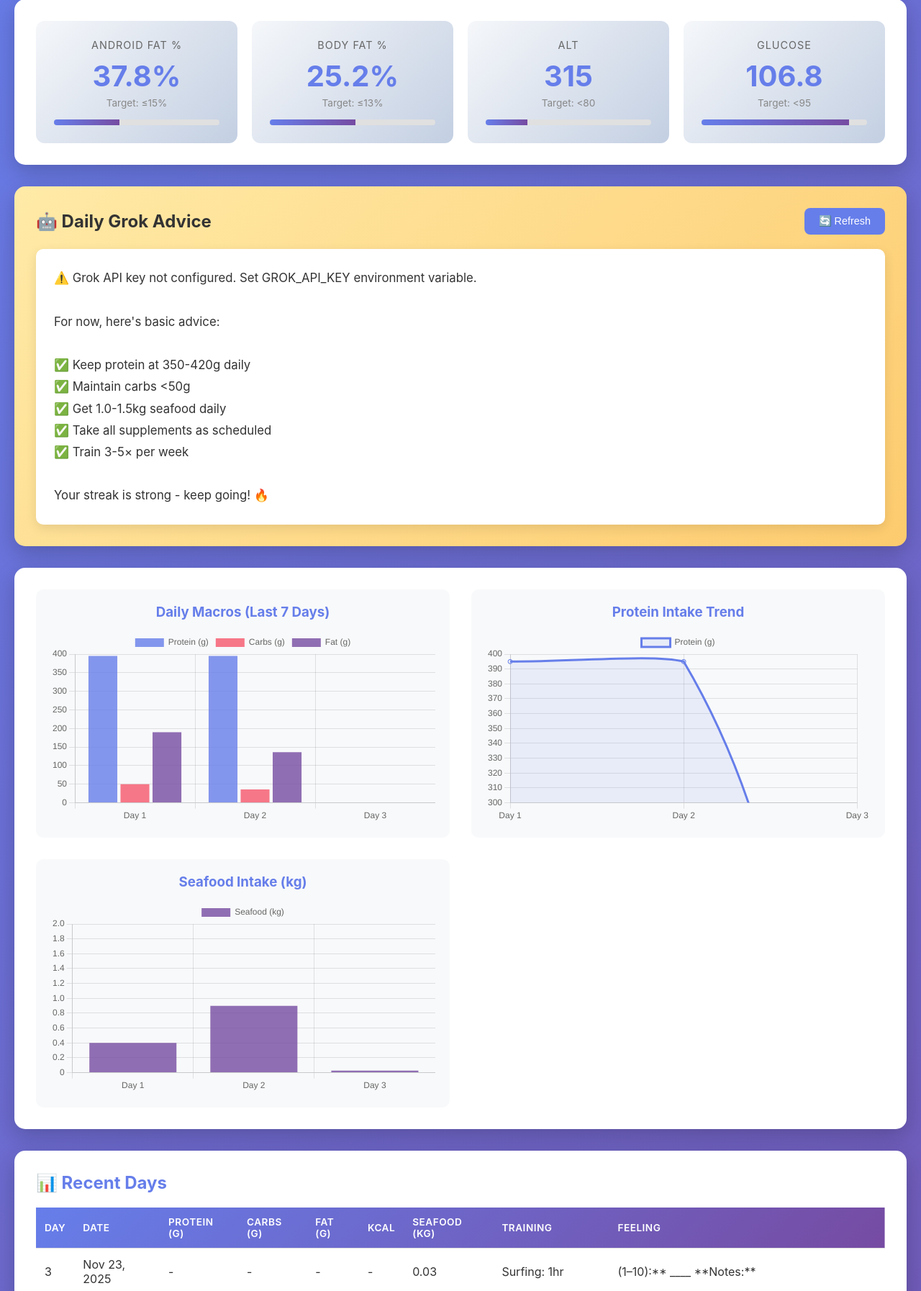
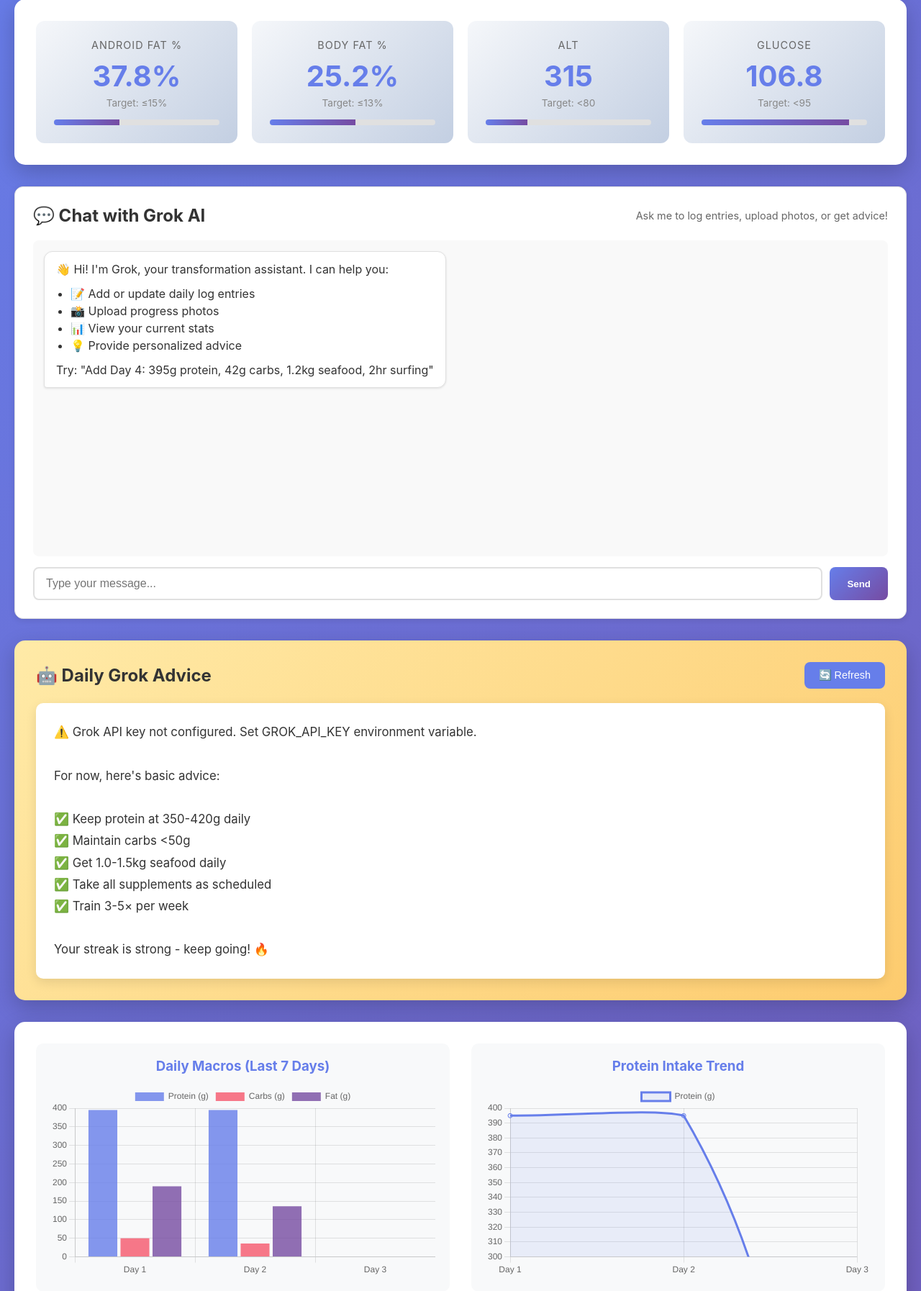
Before and after one commit to bhuram1980/transformation-dashboard, a Flask app: page / in a window 1280 px wide. Shown: the part 327-2121 px from the top of the page at 72% size. Run offline with Flask 3, Linux system fonts and the light colour scheme; data that the repository does not hold is empty; some libraries are stand-ins or nearby versions.

Commit message:
Add Grok chat interface with function calling for logging, uploading, and data access

```diff
--- a/app.py
+++ b/app.py
@@ -308,6 +308,392 @@ def get_data():
         'goal': goal_info,
         'total_days': len(daily_logs)
     })
+
+
+@app.route('/api/chat', methods=['POST'])
+def chat_with_grok():
+    """Chat endpoint with Grok AI - supports function calling for app actions"""
+    if not GROK_API_KEY:
+        return jsonify({
+            'error': 'Grok API key not configured. Set GROK_API_KEY environment variable.'
+        }), 500
+
+    try:
+        import requests
+
+        data = request.json
+        user_message = data.get('message', '')
+        conversation_history = data.get('history', [])
+
+        if not user_message:
+            return jsonify({'error': 'No message provided'}), 400
+
+        # Prepare function definitions for Grok
+        functions = [
+            {
+                "name": "upload_photo",
+                "description": "Upload a progress photo. User will provide the photo file.",
+                "parameters": {
+                    "type": "object",
+                    "properties": {
+                        "description": {
+                            "type": "string",
+                            "description": "Description of the photo (e.g., 'Day 4 progress photo', 'Fish plate')"
+                        }
+                    },
+                    "required": ["description"]
+                }
+            },
+            {
+                "name": "add_day_entry",
+                "description": "Add a new day entry to the transformation log",
+                "parameters": {
+                    "type": "object",
+                    "properties": {
+                        "day": {
+                            "type": "integer",
+                            "description": "Day number"
+                        },
+                        "date": {
+                            "type": "string",
+                            "description": "Date in format 'Month Day, Year' (e.g., 'Nov 24, 2025')"
+                        },
+                        "protein": {
+                            "type": "number",
+                            "description": "Protein in grams"
+                        },
+                        "carbs": {
+                            "type": "number",
+                            "description": "Carbs in grams"
+                        },
+                        "fat": {
+                            "type": "number",
+                            "description": "Fat in grams"
+                        },
+                        "kcal": {
+                            "type": "number",
+                            "description": "Calories"
+                        },
+                        "seafood_kg": {
+                            "type": "number",
+                            "description": "Seafood in kilograms"
+                        },
+                        "training": {
+                            "type": "string",
+                            "description": "Training description (e.g., '2hr surfing + gym')"
+                        },
+                        "supplements": {
+                            "type": "string",
+                            "description": "Supplements taken (e.g., 'All', 'All except NAC')"
+                        },
+                        "feeling": {
+                            "type": "string",
+                            "description": "How you felt (e.g., 'Great energy', 'Legendary start')"
+                        },
+                        "notes": {
+                            "type": "string",
+                            "description": "Additional notes"
+                        }
+                    },
+                    "required": ["day", "date", "protein", "carbs", "fat"]
+                }
+            },
+            {
+                "name": "update_day_entry",
+                "description": "Update an existing day entry in the transformation log",
+                "parameters": {
+                    "type": "object",
+                    "properties": {
+                        "day": {
+                            "type": "integer",
+                            "description": "Day number to update"
+                        },
+                        "protein": {
+                            "type": "number",
+                            "description": "Updated protein in grams"
+                        },
+                        "carbs": {
+                            "type": "number",
+                            "description": "Updated carbs in grams"
+                        },
+                        "fat": {
+                            "type": "number",
+                            "description": "Updated fat in grams"
+                        },
+                        "kcal": {
+                            "type": "number",
+                            "description": "Updated calories"
+                        },
+                        "seafood_kg": {
+                            "type": "number",
+                            "description": "Updated seafood in kilograms"
+                        },
+                        "training": {
+                            "type": "string",
+                            "description": "Updated training description"
+                        },
+                        "feeling": {
+                            "type": "string",
+                            "description": "Updated feeling"
+                        }
+                    },
+                    "required": ["day"]
+                }
+            },
+            {
+                "name": "get_current_data",
+                "description": "Get current transformation data (baseline, recent days, stats)",
+                "parameters": {
+                    "type": "object",
+                    "properties": {},
+                    "required": []
+                }
+            },
+            {
+                "name": "get_photos",
+                "description": "Get list of uploaded progress photos",
+                "parameters": {
+                    "type": "object",
+                    "properties": {},
+                    "required": []
+                }
+            }
+        ]
+
+        # Build conversation messages
+        messages = [
+            {
+                "role": "system",
+                "content": """You are a helpful AI assistant for a transformation/fitness tracking app.
+You can help users:
+- Add or update daily log entries
+- Upload progress photos
+- View current data and stats
+- Provide advice based on their progress
+
+Be friendly, concise, and actionable. When adding day entries, format them in markdown following the existing log format."""
+            }
+        ]
+
+        # Add conversation history
+        for msg in conversation_history[-10:]:  # Keep last 10 messages
+            messages.append({
+                "role": msg.get("role", "user"),
+                "content": msg.get("content", "")
+            })
+
+        # Add current user message
+        messages.append({
+            "role": "user",
+            "content": user_message
+        })
+
+        # Call Grok API with function calling
+        headers = {
+            'Authorization': f'Bearer {GROK_API_KEY}',
+            'Content-Type': 'application/json'
+        }
+
+        payload = {
+            "model": "grok-beta",
+            "messages": messages,
+            "functions": functions,
+            "temperature": 0.7,
+            "max_tokens": 1000
+        }
+
+        response = requests.post(
+            'https://api.x.ai/v1/chat/completions',
+            headers=headers,
+            json=payload,
+            timeout=30
+        )
+
+        response.raise_for_status()
+        result = response.json()
+
+        # Check if Grok wants to call a function
+        choice = result['choices'][0]
+        message = choice['message']
+
+        # Handle function calls
+        if 'function_call' in message:
+            function_name = message['function_call']['name']
+            function_args = json.loads(message['function_call']['arguments'])
+
+            # Execute function
+            function_result = execute_function(function_name, function_args)
+
+            # Send function result back to Grok
+            messages.append(message)  # Add assistant's function call
+            messages.append({
+                "role": "function",
+                "name": function_name,
+                "content": json.dumps(function_result)
+            })
+
+            # Get final response from Grok
+            response2 = requests.post(
+                'https://api.x.ai/v1/chat/completions',
+                headers=headers,
+                json={
+                    "model": "grok-beta",
+                    "messages": messages,
+                    "temperature": 0.7,
+                    "max_tokens": 1000
+                },
+                timeout=30
+            )
+            response2.raise_for_status()
+            result2 = response2.json()
+            final_message = result2['choices'][0]['message']['content']
+
+            return jsonify({
+                'response': final_message,
+                'function_called': function_name,
+                'function_result': function_result
+            })
+        else:
+            # Regular response
+            return jsonify({
+                'response': message['content'],
+                'function_called': None
+            })
+
+    except Exception as e:
+        error_msg = str(e)
+        print(f"Chat error: {error_msg}")
+        import traceback
+        traceback.print_exc()
+        return jsonify({
+            'error': f'Error chatting with Grok: {error_msg}'
+        }), 500
+
+
+def execute_function(function_name: str, args: dict) -> dict:
+    """Execute a function call from Grok"""
+    try:
+        if function_name == "add_day_entry":
+            # Format day entry in markdown
+            day = args.get('day')
+            date = args.get('date')
+            protein = args.get('protein')
+            carbs = args.get('carbs')
+            fat = args.get('fat')
+            kcal = args.get('kcal')
+            seafood_kg = args.get('seafood_kg')
+            training = args.get('training', '')
+            supplements = args.get('supplements', 'All')
+            feeling = args.get('feeling', '')
+            notes = args.get('notes', '')
+
+            # Format seafood
+            seafood_str = f"{seafood_kg} kg" if seafood_kg else ""
+
+            # Build markdown entry
+            entry = f"### Day {day} – {date}\n\n"
+            if seafood_str:
+                entry += f"- Seafood: {seafood_str}\n"
+            entry += f"- Protein {protein} g | Carbs {carbs} g | Fat {fat} g"
+            if kcal:
+                entry += f" | {kcal} kcal"
+            entry += "\n"
+            if training:
+                entry += f"- Training: {training}\n"
+            if supplements:
+                entry += f"- Supplements: {supplements}\n"
+            if feeling:
+                entry += f"- Feeling: {feeling}\n"
+            if notes:
+                entry += f"- Notes: {notes}\n"
+
+            # Update log file
+            log_file = Path('transformation_log.md')
+            if log_file.exists():
+                current_content = log_file.read_text(encoding='utf-8')
+            else:
+                current_content = "# D – Ripped 2026 Transformation Log\n\n"
+
+            new_content = current_content + "\n\n" + entry
+
+            # Write to file (or return for Git commit on Vercel)
+            is_vercel = os.getenv('VERCEL') == '1'
+            if is_vercel:
+                return {
+                    'success': True,
+                    'message': 'Day entry created (Vercel read-only)',
+                    'entry': entry,
+                    'updated_content': new_content,
+                    'instructions': 'Entry ready for Git commit'
+                }
+            else:
+                log_file.write_text(new_content, encoding='utf-8')
+                return {
+                    'success': True,
+                    'message': f'Day {day} entry added successfully',
+                    'entry': entry
+                }
+
+        elif function_name == "update_day_entry":
+            # Similar to add_day_entry but update existing
+            day = args.get('day')
+            # Get current log
+            log_file = Path('transformation_log.md')
+            if not log_file.exists():
+                return {'success': False, 'error': 'Log file not found'}
+
+            current_content = log_file.read_text(encoding='utf-8')
+            day_pattern = rf'### Day {day} – ([^\n]+)'
+            match = re.search(day_pattern, current_content)
+
+            if not match:
+                return {'success': False, 'error': f'Day {day} not found in log'}
+
+            # Build updated entry (simplified - would need full parsing for proper update)
+            return {
+                'success': True,
+                'message': f'Day {day} update prepared',
+                'note': 'Full update requires manual edit or more complex parsing'
+            }
+
+        elif function_name == "get_current_data":
+            parser = TransformationLogParser()
+            baseline = parser.get_baseline()
+            daily_logs = parser.get_daily_logs()
+            recent_days = daily_logs[-3:] if daily_logs else []
+
+            return {
+                'success': True,
+                'baseline': baseline,
+                'recent_days': recent_days,
+                'total_days': len(daily_logs),
+                'current_streak': len(daily_logs)
+            }
+
+        elif function_name == "get_photos":
+            # Get photos from API
+            photos = []
+            blob_token = os.getenv('BLOB_READ_WRITE_TOKEN')
+            # Simplified - would call get_photos logic
+            return {
+                'success': True,
+                'photos': photos,
+                'count': len(photos)
+            }
+
+        elif function_name == "upload_photo":
+            # Return instructions for photo upload
+            return {
+                'success': True,
+                'message': 'Photo upload initiated',
+                'instructions': 'User should use the photo upload button in the dashboard, or provide photo file for upload'
+            }
+
+        else:
+            return {'success': False, 'error': f'Unknown function: {function_name}'}
+
+    except Exception as e:
+        return {'success': False, 'error': str(e)}
 
 
 @app.route('/api/advice')
--- a/static/css/style.css
+++ b/static/css/style.css
@@ -167,6 +167,124 @@ section {
     height: 100%;
     background: linear-gradient(90deg, #667eea 0%, #764ba2 100%);
     transition: width 0.5s;
+}
+
+/* Chat Section Styles */
+.chat-section {
+    background: white;
+    border-radius: 12px;
+    padding: 25px;
+    box-shadow: 0 2px 8px rgba(0,0,0,0.1);
+    border: 1px solid #e0e0e0;
+}
+
+.chat-container {
+    display: flex;
+    flex-direction: column;
+    height: 500px;
+    max-height: 70vh;
+}
+
+.chat-messages {
+    flex: 1;
+    overflow-y: auto;
+    padding: 15px;
+    background: #f9f9f9;
+    border-radius: 8px;
+    margin-bottom: 15px;
+    display: flex;
+    flex-direction: column;
+    gap: 15px;
+}
+
+.chat-message {
+    display: flex;
+    animation: fadeIn 0.3s ease-in;
+}
+
+.chat-message.user-message {
+    justify-content: flex-end;
+}
+
+.chat-message.bot-message {
+    justify-content: flex-start;
+}
+
+.message-content {
+    max-width: 70%;
+    padding: 12px 16px;
+    border-radius: 12px;
+    word-wrap: break-word;
+    line-height: 1.5;
+}
+
+.user-message .message-content {
+    background: linear-gradient(135deg, #667eea 0%, #764ba2 100%);
+    color: white;
+    border-bottom-right-radius: 4px;
+}
+
+.bot-message .message-content {
+    background: white;
+    color: #333;
+    border: 1px solid #e0e0e0;
+    border-bottom-left-radius: 4px;
+    box-shadow: 0 1px 3px rgba(0,0,0,0.1);
+}
+
+.chat-input-container {
+    display: flex;
+    gap: 10px;
+}
+
+.chat-input {
+    flex: 1;
+    padding: 12px 16px;
+    border: 2px solid #e0e0e0;
+    border-radius: 8px;
+    font-size: 1em;
+    transition: border-color 0.3s;
+}
+
+.chat-input:focus {
+    outline: none;
+    border-color: #667eea;
+}
+
+.chat-send-btn {
+    padding: 12px 24px;
+    background: linear-gradient(135deg, #667eea 0%, #764ba2 100%);
+    color: white;
+    border: none;
+    border-radius: 8px;
+    font-weight: 600;
+    cursor: pointer;
+    transition: transform 0.2s, box-shadow 0.2s;
+}
+
+.chat-send-btn:hover {
+    transform: translateY(-2px);
+    box-shadow: 0 4px 12px rgba(102, 126, 234, 0.4);
+}
+
+.chat-send-btn:active {
+    transform: translateY(0);
+}
+
+.chat-send-btn:disabled {
+    opacity: 0.6;
+    cursor: not-allowed;
+}
+
+@keyframes fadeIn {
+    from {
+        opacity: 0;
+        transform: translateY(10px);
+    }
+    to {
+        opacity: 1;
+        transform: translateY(0);
+    }
 }
 
 .advice-section {
--- a/static/js/dashboard.js
+++ b/static/js/dashboard.js
@@ -697,3 +697,116 @@ window.debugPhotos = function() {
     console.log('==================');
     return stored;
 };
+
+// Chat with Grok
+let chatHistory = [];
+
+async function sendChatMessage() {
+    const input = document.getElementById('chatInput');
+    const message = input.value.trim();
+
+    if (!message) return;
+
+    // Disable input while processing
+    input.disabled = true;
+    const sendBtn = document.querySelector('.chat-send-btn');
+    sendBtn.disabled = true;
+
+    // Add user message to chat
+    addChatMessage('user', message);
+    input.value = '';
+
+    // Show loading indicator
+    const loadingId = addChatMessage('bot', 'Thinking...', true);
+
+    try {
+        const response = await fetch('/api/chat', {
+            method: 'POST',
+            headers: {
+                'Content-Type': 'application/json'
+            },
+            body: JSON.stringify({
+                message: message,
+                history: chatHistory
+            })
+        });
+
+        const data = await response.json();
+
+        // Remove loading message
+        removeChatMessage(loadingId);
+
+        if (data.error) {
+            addChatMessage('bot', `❌ Error: ${data.error}`);
+        } else {
+            // Add bot response
+            addChatMessage('bot', data.response);
+
+            // Update chat history
+            chatHistory.push({ role: 'user', content: message });
+            chatHistory.push({ role: 'assistant', content: data.response });
+
+            // Handle function calls
+            if (data.function_called) {
+                const funcResult = data.function_result;
+                if (funcResult && funcResult.success) {
+                    // Show success message
+                    if (data.function_called === 'add_day_entry') {
+                        addChatMessage('bot', `✅ Day entry added! ${funcResult.message}`);
+                        if (funcResult.updated_content) {
+                            addChatMessage('bot', `📝 Ready for Git commit. The updated log content has been prepared.`);
+                        }
+                        // Reload data to show new entry
+                        setTimeout(() => {
+                            loadData();
+                            loadStats();
+                        }, 1000);
+                    } else if (data.function_called === 'get_current_data') {
+                        const stats = funcResult;
+                        addChatMessage('bot', `📊 Current stats: ${stats.total_days} days tracked, current streak: ${stats.current_streak} days`);
+                    }
+                }
+            }
+        }
+    } catch (error) {
+        console.error('Chat error:', error);
+        removeChatMessage(loadingId);
+        addChatMessage('bot', `❌ Error: ${error.message}`);
+    } finally {
+        input.disabled = false;
+        sendBtn.disabled = false;
+        input.focus();
+    }
+}
+
+function addChatMessage(role, content, isLoading = false) {
+    const messagesContainer = document.getElementById('chatMessages');
+    const messageDiv = document.createElement('div');
+    const messageId = 'msg-' + Date.now() + '-' + Math.random();
+    messageDiv.id = messageId;
+    messageDiv.className = `chat-message ${role}-message`;
+
+    const contentDiv = document.createElement('div');
+    contentDiv.className = 'message-content';
+    contentDiv.textContent = content;
+
+    if (isLoading) {
+        contentDiv.style.fontStyle = 'italic';
+        contentDiv.style.color = '#666';
+    }
+
+    messageDiv.appendChild(contentDiv);
+    messagesContainer.appendChild(messageDiv);
+
+    // Scroll to bottom
+    messagesContainer.scrollTop = messagesContainer.scrollHeight;
+
+    return messageId;
+}
+
+function removeChatMessage(messageId) {
+    const message = document.getElementById(messageId);
+    if (message) {
+        message.remove();
+    }
+}
--- a/templates/dashboard.html
+++ b/templates/dashboard.html
@@ -64,6 +64,40 @@
                 <div class="metric-target">Target: <95</div>
                 <div class="progress-bar">
                     <div class="progress-fill" id="glucoseProgress"></div>
+                </div>
+            </div>
+        </section>
+
+        <!-- Grok Chat Section -->
+        <section class="chat-section" style="margin-bottom: 30px;">
+            <div class="section-header">
+                <h2>💬 Chat with Grok AI</h2>
+                <span style="font-size: 0.9em; color: #666;">Ask me to log entries, upload photos, or get advice!</span>
+            </div>
+            <div class="chat-container" id="chatContainer">
+                <div class="chat-messages" id="chatMessages">
+                    <div class="chat-message bot-message">
+                        <div class="message-content">
+                            👋 Hi! I'm Grok, your transformation assistant. I can help you:
+                            <ul style="margin: 10px 0; padding-left: 20px;">
+                                <li>📝 Add or update daily log entries</li>
+                                <li>📸 Upload progress photos</li>
+                                <li>📊 View your current stats</li>
+                                <li>💡 Provide personalized advice</li>
+                            </ul>
+                            Try: "Add Day 4: 395g protein, 42g carbs, 1.2kg seafood, 2hr surfing"
+                        </div>
+                    </div>
+                </div>
+                <div class="chat-input-container">
+                    <input
+                        type="text"
+                        id="chatInput"
+                        class="chat-input"
+                        placeholder="Type your message..."
+                        onkeypress="if(event.key === 'Enter') sendChatMessage()"
+                    >
+                    <button class="chat-send-btn" onclick="sendChatMessage()">Send</button>
                 </div>
             </div>
         </section>
```
